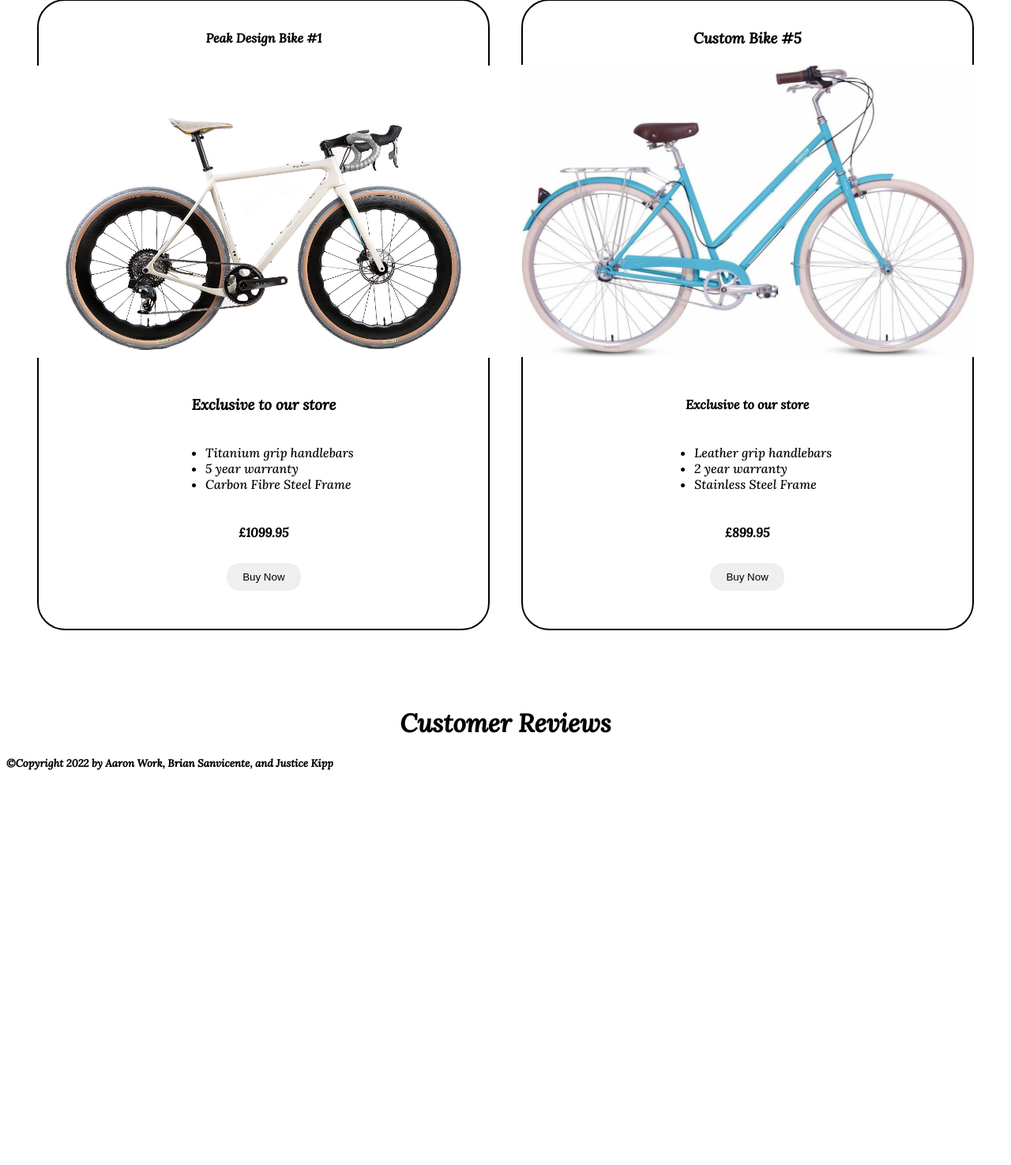
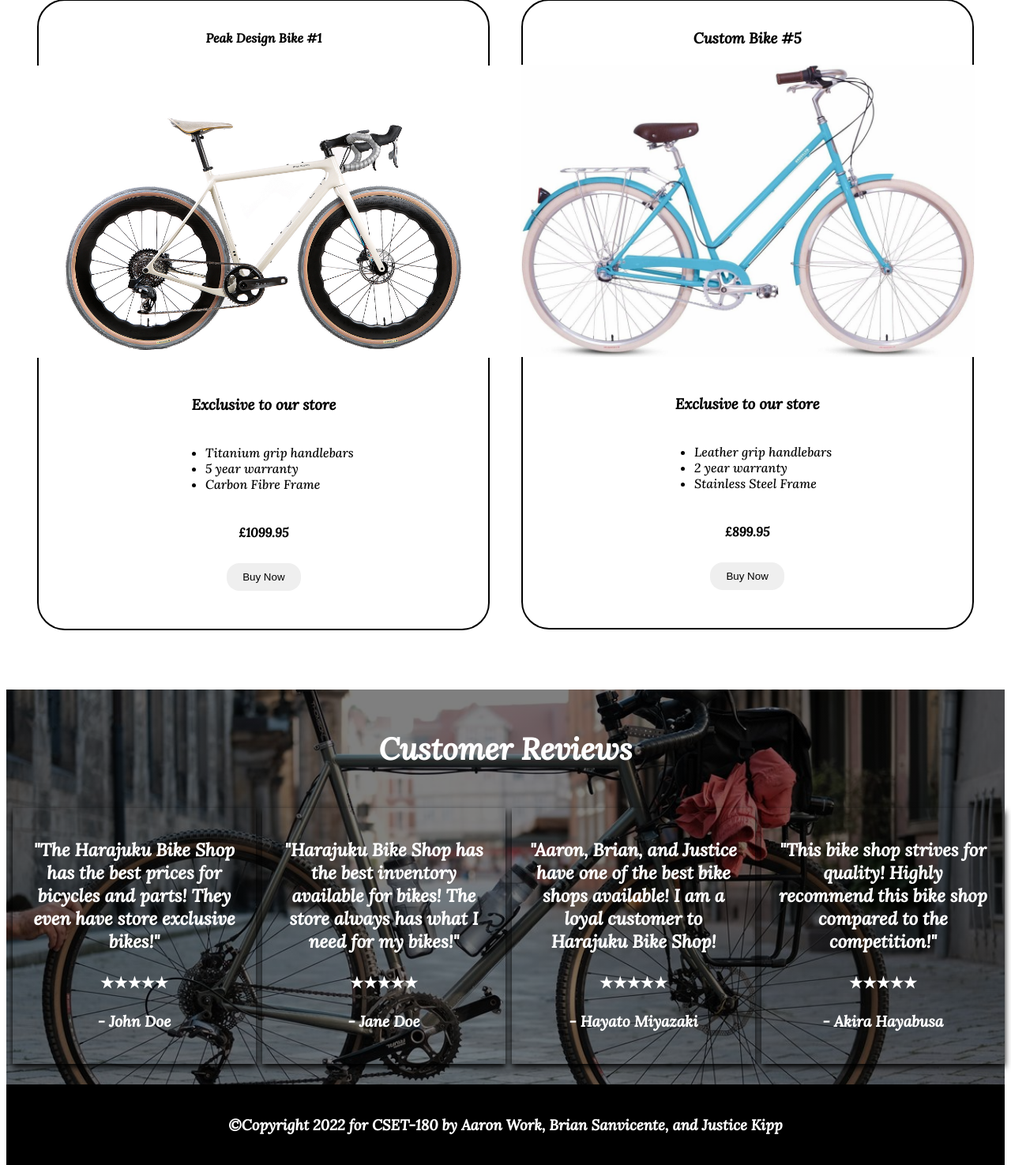
Before and after one commit to awork211/Final_Bike_Shop, a Flask app: template templates/Main-Page.html in a window 1280 px wide. Shown: the part 1021-2496 px from the top of the page at 79% size. Before the commit the page ends 1996 px from the top, so only its background shows below. Run offline with Flask 2, Linux system fonts and the light colour scheme; the template is opened without the code that fills it, so the values that code supplies are empty; parts of the project's set-up code (start-up, migrations or seed data) failed here and were passed over; some libraries are stand-ins or nearby versions.

Commit message:
This is updated work for the HTML, and CSS for our main page, parts-page and bike purchase page.

```diff
--- a/templates/Main-Page.html
+++ b/templates/Main-Page.html
@@ -43,7 +43,7 @@
                 <ul>
                     <li>Titanium grip handlebars</li>
                     <li>5 year warranty</li>
-                    <li>Carbon Fibre Steel Frame</li>
+                    <li>Carbon Fibre Frame</li>
                 </ul>
                 <h4>£1099.95</h4>
                 <button class = 'practise' name = 'bike' value = 'Buy Custom Bike #5'>Buy Now</button>
@@ -56,7 +56,7 @@
                     <h3>Custom Bike #5</h3>
                     <img src="../new_bicycle.jpg" class = "tired">
                     <br>
-                    <h4><em>Exclusive to our store</em></h4>
+                    <h3><em>Exclusive to our store</em></h3>
                     <ul>
                         <li>Leather grip handlebars</li>
                         <li>2 year warranty</li>
@@ -71,12 +71,47 @@
         </div>
    <br>
    <br>
-   <div>
-       <center><h1>Customer Reviews</h1></center>
-
-   </div>
+   <div class = "the_heroes">
+       <br>
+    <center><h1>Customer Reviews</h1></center>
+    <br>
+    <div class = "knight">
+    <div class = "knight_armour">
+    <div class = "knight_shield">
+    <h3>"The Harajuku Bike Shop has the best prices for bicycles and parts! They even have store exclusive bikes!"</h3>
+    <h4>★★★★★</h4>
+    <h4>- John Doe</h4>
+    </div>
+    </div>
+    </div>
+    <div class = "knight_armour">
+        <div class = "knight_shield">
+    <h3>"Harajuku Bike Shop has the best inventory available for bikes! The store always has what I need for my bikes!"</h3>
+    <h4>★★★★★</h4>
+    <h4>- Jane Doe</h4>
+    </div>
+    </div>
+    <div class = "knight_armour">
+        <div class = "knight_shield">
+    <h3>"Aaron, Brian, and Justice have one of the best bike shops available! I am a loyal customer to Harajuku Bike Shop!</h3>
+    <h4>★★★★★</h4>
+    <h4>- Hayato Miyazaki</h4>
+    </div>
+    </div>
+    <div class = "knight_armour">
+        <div class = "knight_shield">
+            <h3>"This bike shop strives for quality! Highly recommend this bike shop compared to the competition!"</h3>
+            <h4>★★★★★</h4>
+            <h4>- Akira Hayabusa</h4>
+        </div>
+        </div>
+    </div>
     <footer>
-<h5>©Copyright 2022 by Aaron Work, Brian Sanvicente, and Justice Kipp</h5>
+<br>
+<center>
+<h3>©Copyright 2022 for CSET-180 by Aaron Work, Brian Sanvicente, and Justice Kipp</h3>
+<br>
+</center>
     </footer>
 </body>
 </html>
--- a/templates/Main_Page.css
+++ b/templates/Main_Page.css
@@ -89,6 +89,39 @@
 	cursor: pointer;
     border-radius: 16px;
 }
+.knight_armour
+{
+	float: left;
+	width: 25%;
+	padding: 0 -5px;
+	text-align: center;
+}
+.knight_shield
+{
+	box-shadow: 0 4px 8px 0 rgba(0, 0, 0, 1.5);
+	padding: 16px;
+	margin-left: 8px;
+
+}
+.the_heroes
+{
+	background-image: linear-gradient(rgba(0, 0, 0, 0.5), rgba(0, 0, 0, 0.5)), url(../Bike_Background.jpg);
+height: 500px;
+width: 100%;
+background-position: center;
+background-repeat: no-repeat;
+background-size: cover;
+position: relative;
+color: white;
+font-size: larger;
+}
+footer{
+	background-color: black;
+	color: white;
+}
+ion-icon{
+font-size: 30px;
+}
 body, html{
     font-family: 'Lora', serif;
    height: 100%;
```
Also changed, not shown: templates/Parts-Page.css (added, +48 -0 lines), templates/Parts-Page.html (+28 -9 lines), templates/Purchase.css (added, +27 -0 lines), templates/Purchase.html (+13 -10 lines), final_bike_frame.jpg (added), first_bike_frames.jpg (added), static/images/BikeButton_Spire_2021XT.png (added), the_first_bike_frame.jpg (added), the_new_bike_background.jpg (added).
